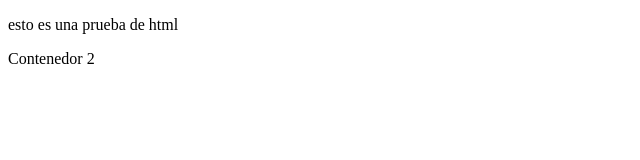
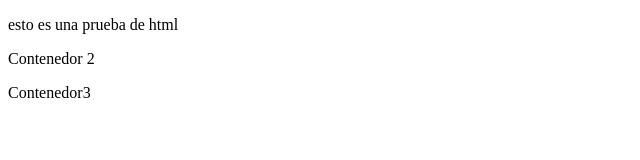
Before and after one commit to fir1veraa/Actividad_2, a plain HTML site: page prueba.html in a window 1280 px wide. Shown: the whole page, without its empty margins (0-640 px from the left). Drawn offline with Linux system fonts and the light colour scheme.

Commit message:
Update prueba.html

```diff
--- a/prueba.html
+++ b/prueba.html
@@ -19,5 +19,12 @@
         <p>Contenedor 2</p>
         </div>
         </div>
+
+           <!--DIV CONTENEDOR 3-->
+       <div class="container">
+        <div class=""row">
+        <p>Contenedor3</p>
+        </div>
+    </div>
 </body>
 </html>
```
